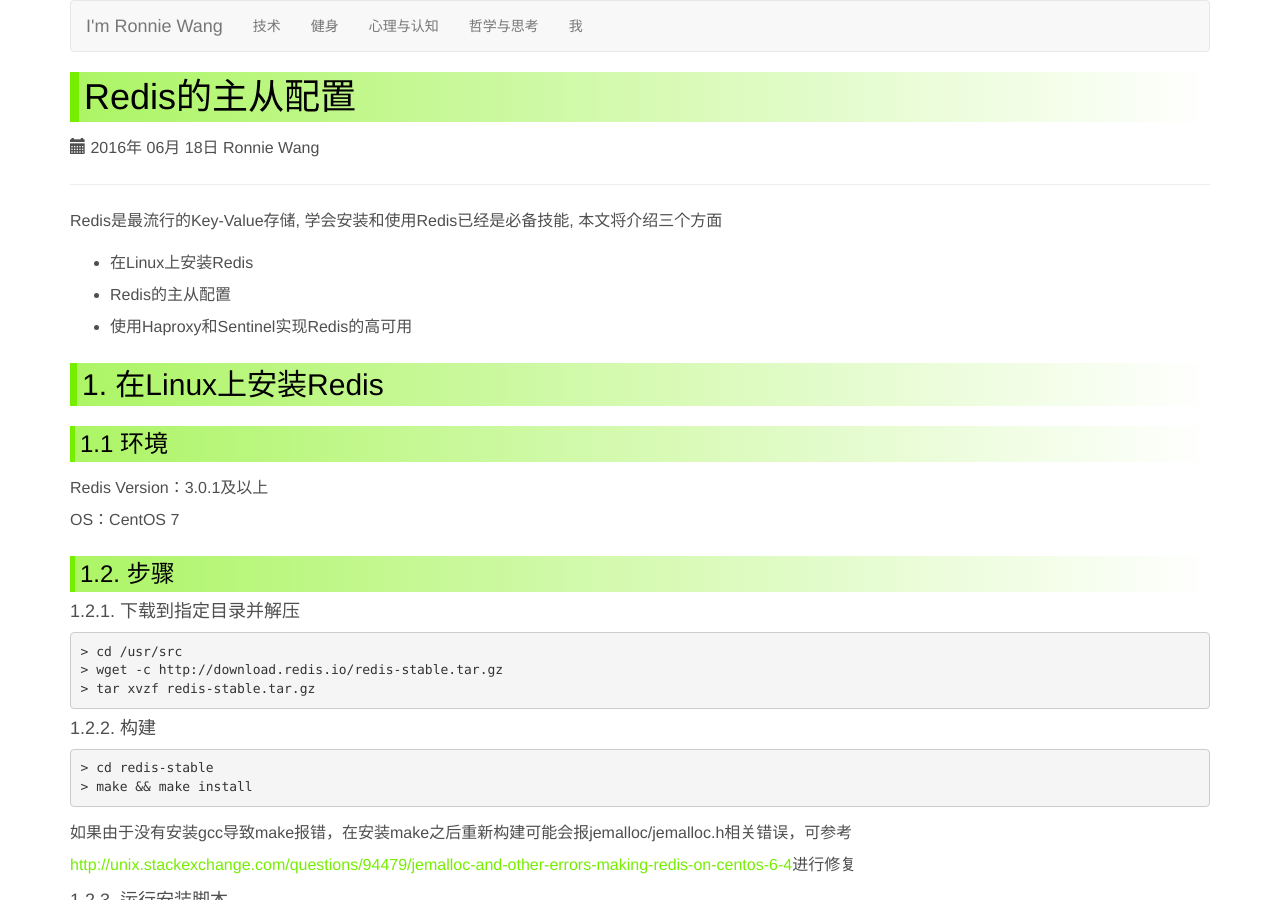
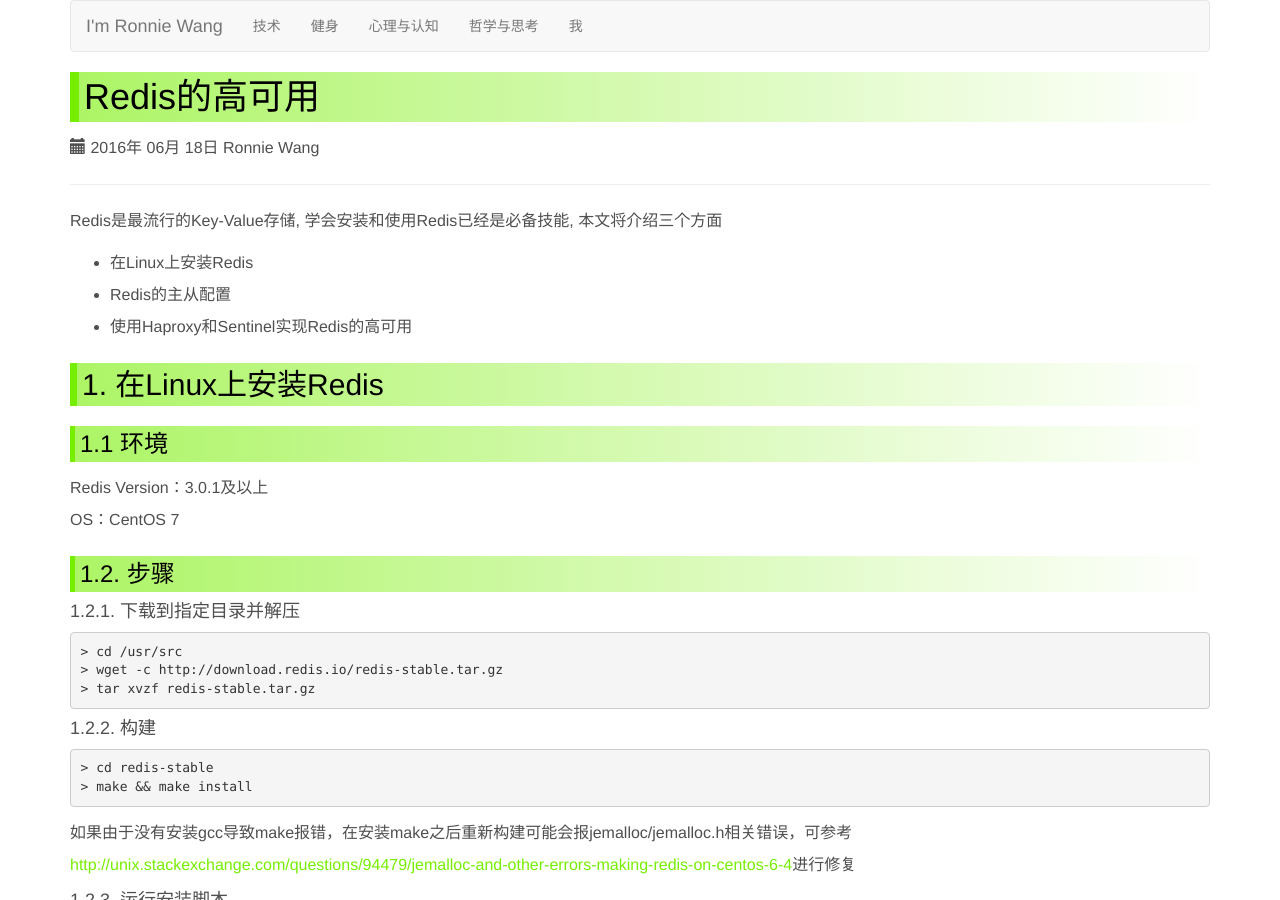
Before and after one commit to ronniewang/ronniewang.github.io, a Jekyll site: the page built from _posts/2016-06-18-redis-ha.md, in a window 1280 px wide and 900 px high. Built offline with Jekyll 4.4.1, drawn with Linux system fonts in a browser that asks for light colours.

Commit message:
update files

```diff
--- a/_posts/2016-06-18-redis-ha.md
+++ b/_posts/2016-06-18-redis-ha.md
@@ -1,6 +1,6 @@
 ---
 layout: default
-title: Redis的主从配置
+title: Redis的高可用
 description: Redis是最流行的Key-Value存储, 学会安装和使用Redis已经是必备技能
 category: tech
 ---
```
